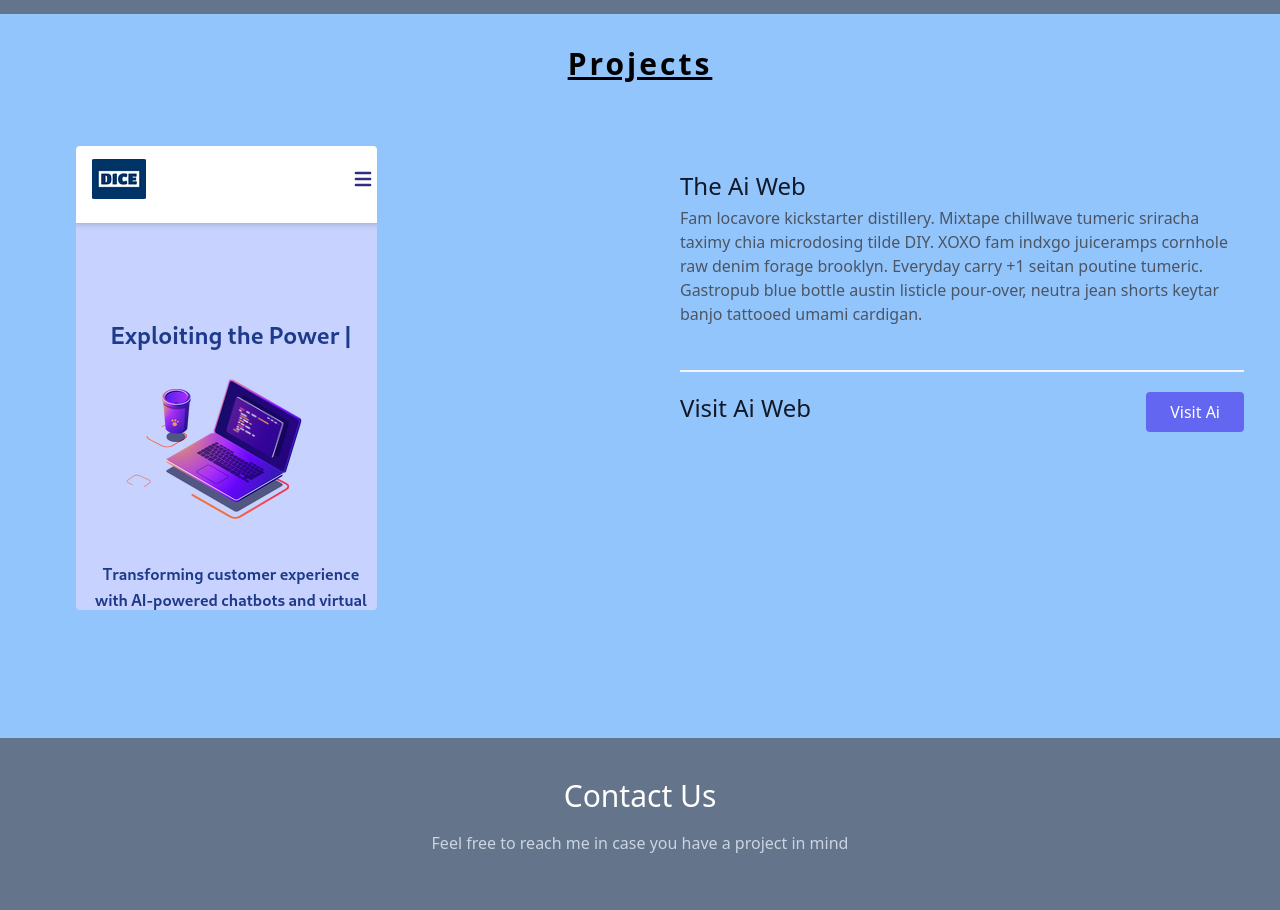
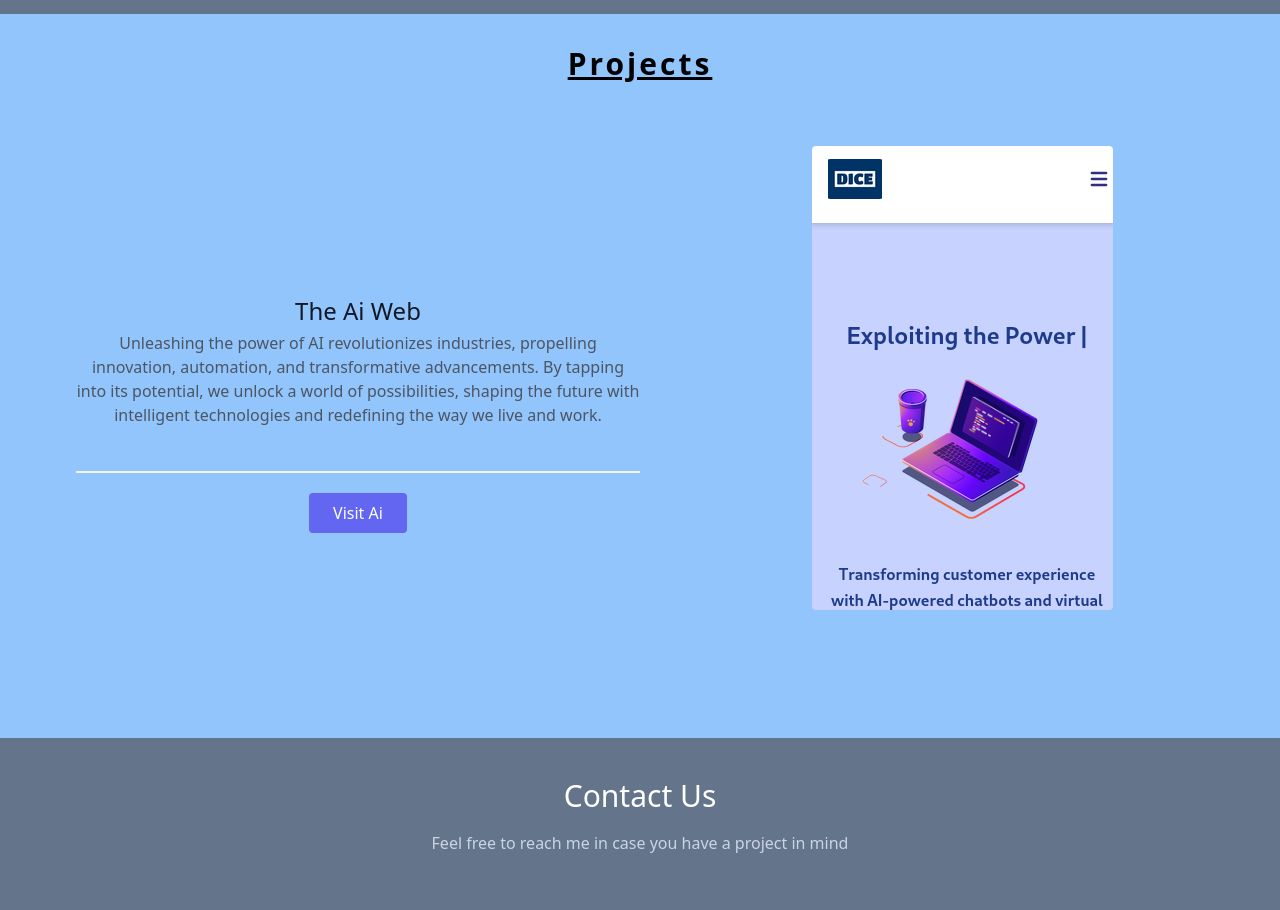
Before and after one commit to DC-21/MyPortfolio, a React (Vite) app: page / in a window 1280 px wide. Shown: the part 1880-2790 px from the top of the page. Built offline with nearby package versions, Linux system fonts and the light colour scheme; no server answers.

Commit message:
first commit

```diff
--- a/src/components/Portfolio.jsx
+++ b/src/components/Portfolio.jsx
@@ -1,5 +1,5 @@
 import React from 'react';
-import Ai from '../images/aiweb.png'
+import Ai from '../images/aiweb.png';
 
 const Portfolio = () => {
   return (
@@ -7,17 +7,18 @@ const Portfolio = () => {
       <h2 className="text-center mt-4 font-bold underline text-3xl title-font text-black tracking-widest">Projects</h2>
       <div className="container px-5 items-center justify-center mx-auto py-10">
         <div className="flex flex-wrap w-full">
+          <div className="lg:w-1/2 w-full lg:pl-10 lg:py-6 lg:mt-0 flex items-center justify-center"> {/* Added flex and justify-center classes */}
+            <div className="text-center">
+              <h1 className="text-gray-900 text-2xl title-font font-medium mb-1 mt-6">The Ai Web</h1>
+              <p className="">Unleashing the power of AI revolutionizes industries, propelling innovation, automation, and transformative advancements. By tapping into its potential, we unlock a world of possibilities, shaping the future with intelligent technologies and redefining the way we live and work.</p>
+              <div className="flex mt-6 items-center pb-5 border-b-2 border-gray-100 mb-5"></div>
+              <div className="">
+                <button className="ml-auto text-white bg-indigo-500 border-0 py-2 px-6 focus:outline-none hover:bg-indigo-600 rounded">Visit Ai</button>
+              </div>
+            </div>
+          </div>
           <div className="lg:w-1/2 w-full lg:pl-10 lg:py-6 mt-6 lg:mt-0 h-[70vh]">
-                        <img className='rounded' src={Ai} />
-                    </div>
-                    <div className="lg:w-1/2 w-full lg:pl-10 lg:py-6 lg:mt-0 items-center">
-                        <h1 className="text-gray-900 text-2xl title-font items-center font-medium mb-1 mt-6">The Ai Web</h1>
-                        <p className="">Fam locavore kickstarter distillery. Mixtape chillwave tumeric sriracha taximy chia microdosing tilde DIY. XOXO fam indxgo juiceramps cornhole raw denim forage brooklyn. Everyday carry +1 seitan poutine tumeric. Gastropub blue bottle austin listicle pour-over, neutra jean shorts keytar banjo tattooed umami cardigan.</p>
-                        <div className="flex mt-6 items-center pb-5 border-b-2 border-gray-100 mb-5"></div>
-                        <div className="flex">
-                            <span className="title-font font-medium text-2xl text-gray-900">Visit Ai Web</span>
-                            <button className="flex ml-auto text-white bg-indigo-500 border-0 py-2 px-6 focus:outline-none hover:bg-indigo-600 rounded">Visit Ai</button>
-                        </div>
+            <img className='rounded mx-auto' src={Ai} /> {/* Added mx-auto class */}
           </div>
         </div>
       </div>
```
Lines whose indentation alone changed are shown as unchanged.
